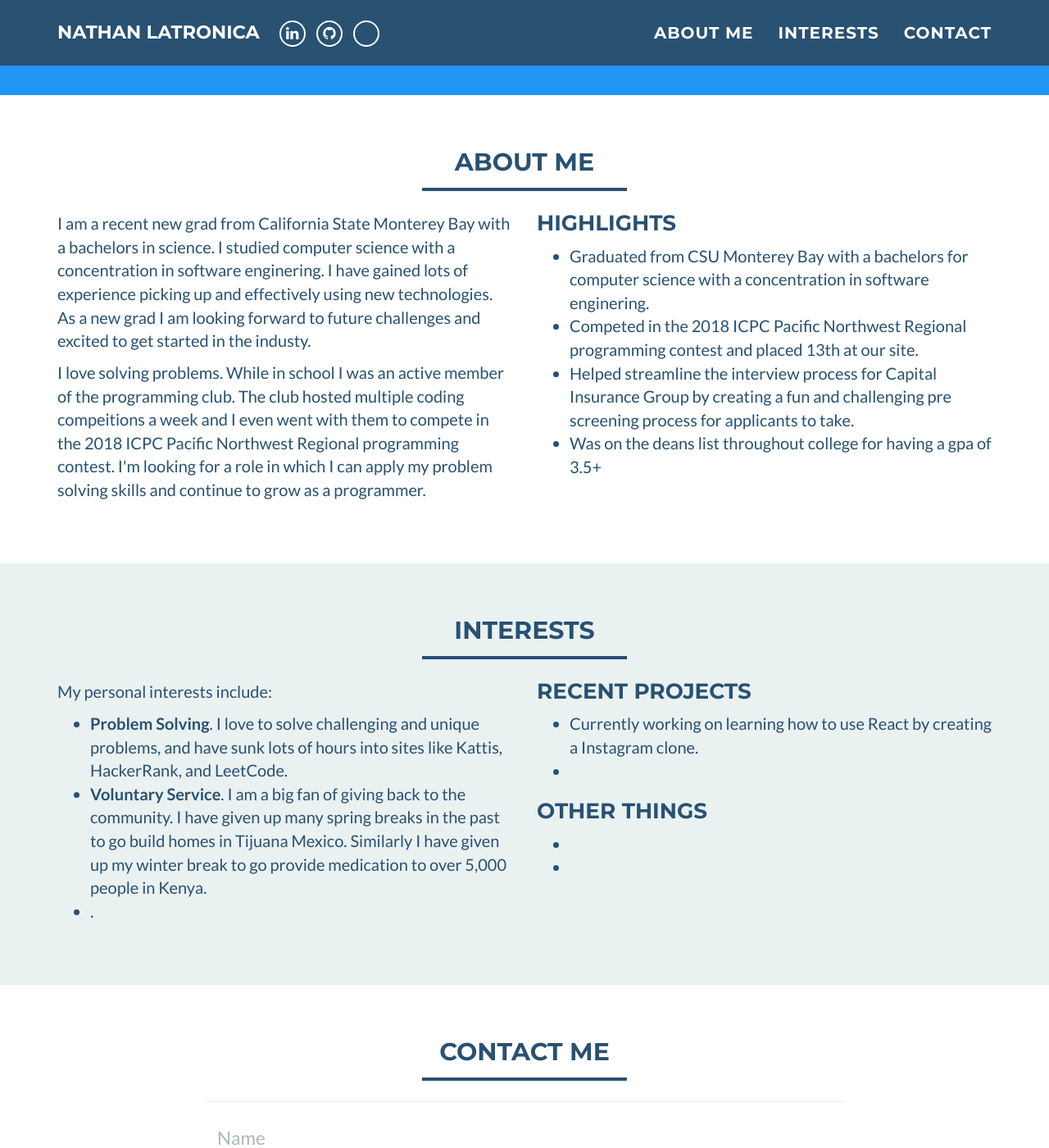
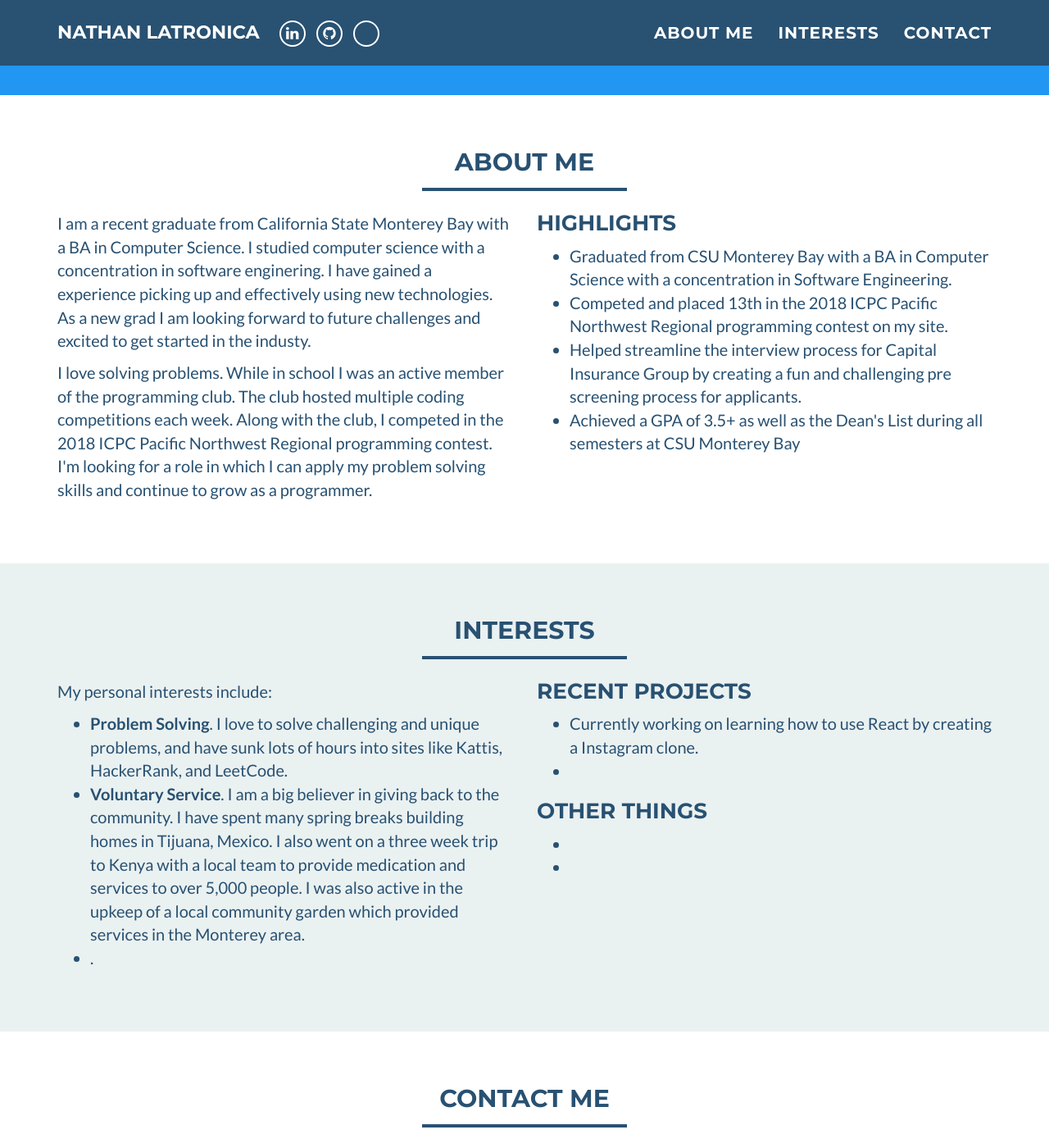
Before and after one commit to nathanlatronica/nathanlatronica.github.io, a Jekyll site: the page built from index.html, in a window 1280 px wide and 1400 px high, scrolled down 458 px. Shown: the whole window at 82% size. Built offline with Jekyll 4.4.1, drawn with Linux system fonts in a browser that asks for light colours.

Commit message:
Re wording

```diff
--- a/_includes/about_me.html
+++ b/_includes/about_me.html
@@ -9,34 +9,33 @@
     <div class="row">
 	    <div class="col-sm-6">
     		<p>
-            I am a recent new grad from California State Monterey Bay with a bachelors in science. I studied
-            computer science with a concentration in software enginering. I have gained lots of experience
-            picking up and effectively using new technologies. As a new grad I am looking forward to future
-            challenges and excited to get started in the industy.
+          I am a recent graduate from California State Monterey Bay with a BA in Computer Science. I studied
+          computer science with a concentration in software enginering. I have gained a experience picking up
+          and effectively using new technologies. As a new grad I am looking forward to future challenges and
+          excited to get started in the industy.
 
         </p>
         <p>
-           I love solving problems.
-           While in school I was an active member of the programming club. The club hosted multiple coding
-           compeitions a week and I even went with them to compete in the 2018 ICPC Pacific Northwest Regional
-           programming contest. I'm looking for a role in which I can apply my problem solving skills and continue
-           to grow as a programmer.
+          I love solving problems.
+          While in school I was an active member of the programming club. The club hosted multiple coding
+          competitions each week. Along with the club, I competed in the 2018 ICPC Pacific Northwest Regional
+          programming contest. I'm looking for a role in which I can apply my problem solving skills and continue
+          to grow as a programmer.
         </p>
       </div>
 	    <div class="col-sm-6">
 		    <h3 style="margin-top:0;">Highlights</h3>
 		    <ul>
     			<li>
-            Graduated from CSU Monterey Bay with a bachelors for computer science
-            with a concentration in software enginering.
+            Graduated from CSU Monterey Bay with a BA in Computer Science with a concentration in Software Engineering.
     			</li>
           <li>
-            Competed in the 2018 ICPC Pacific Northwest Regional programming contest and placed 13th at our site.
+            Competed and placed 13th in the 2018 ICPC Pacific Northwest Regional programming contest on my site.
           <li>
             Helped streamline the interview process for Capital Insurance Group by creating a fun and challenging
-            pre screening process for applicants to take.
+            pre screening process for applicants.
     			<li>
-            Was on the deans list throughout college for having a gpa of 3.5+
+            Achieved a GPA of 3.5+ as well as the Dean's List during all semesters at CSU Monterey Bay
     			</li>
 		    </ul>
 	    </div>
--- a/_includes/interests.html
+++ b/_includes/interests.html
@@ -16,8 +16,9 @@
 				 <b>Problem Solving</b>. I love to solve challenging and unique problems, and have sunk lots of hours into sites like Kattis, HackerRank, and LeetCode.
 			  </li>
 			  <li>
-				  <b>Voluntary Service</b>. I am a big fan of giving back to the community. I have given up many spring breaks in the past to go build homes in Tijuana Mexico.
-		  Similarly I have given up my winter break to go provide medication to over 5,000 people in Kenya.
+				  <b>Voluntary Service</b>. I am a big believer in giving back to the community. I have spent many spring breaks building homes in Tijuana, Mexico.
+					I also went on a three week trip to Kenya with a local team to provide medication and services to over 5,000 people. I was also active in the
+					upkeep of a local community garden which provided services in the Monterey area.
 			  </li>
 			  <li>
 				  <b></b>.
```
